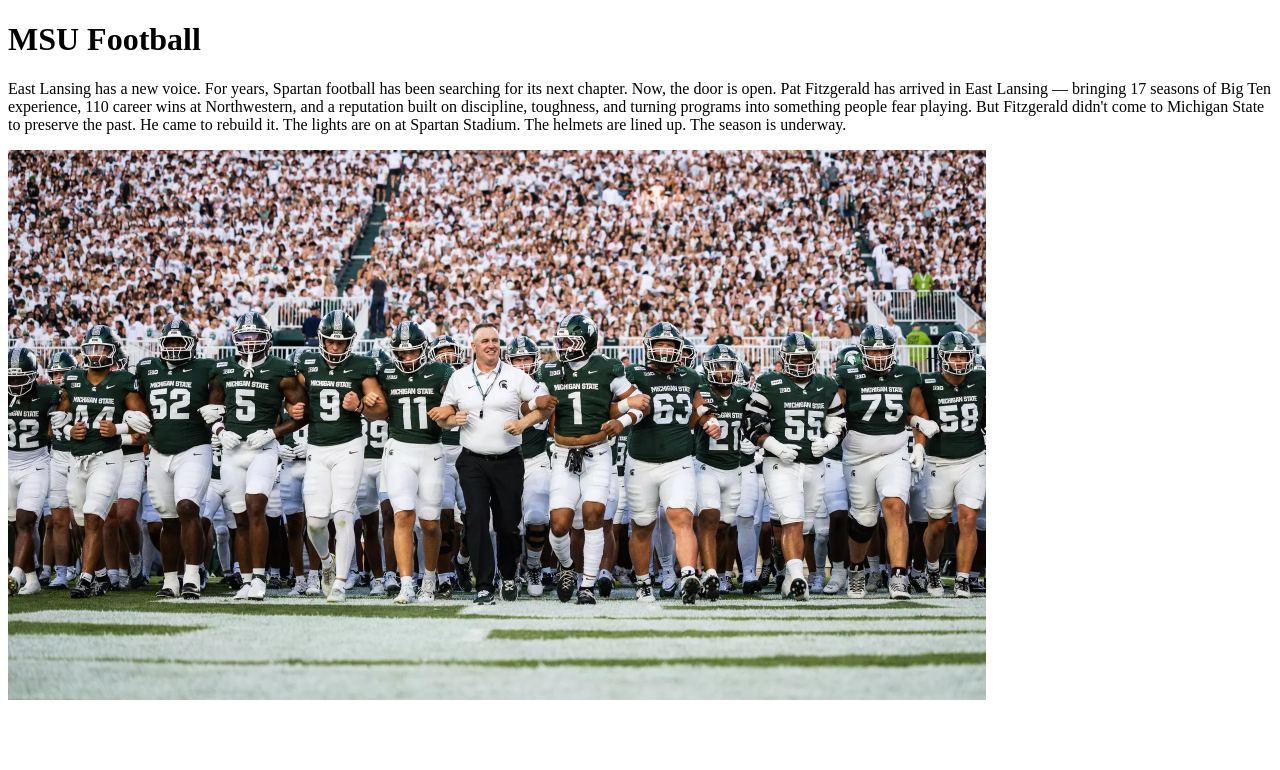
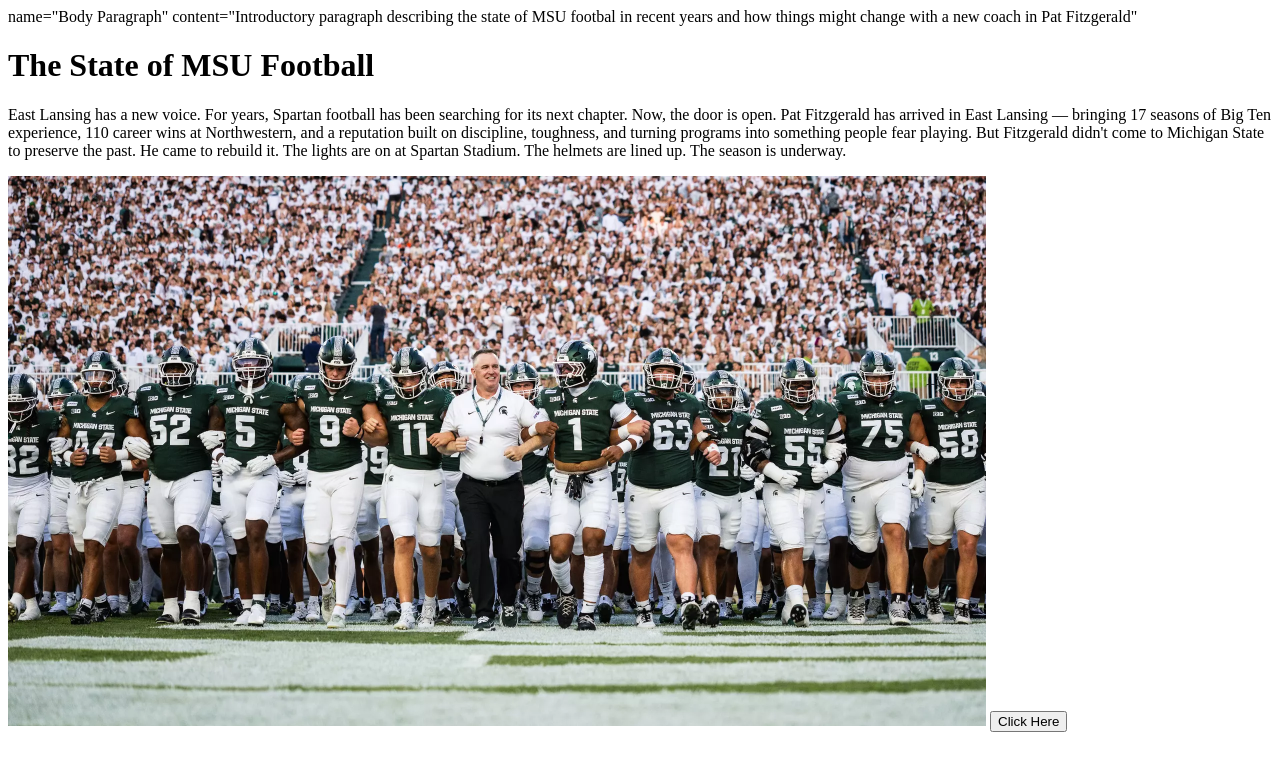
Before and after one commit to Emmanuelchopluk/mi349_repo, a plain HTML site: page index.html in a window 1280 px wide. Drawn offline with Linux system fonts and the light colour scheme.

Commit message:
add click here

```diff
--- a/index.html
+++ b/index.html
@@ -3,11 +3,11 @@
 <head>
     <meta charset="UTF-8">
     <meta name="viewport" content="width=device-width, initial-scale=1.0">
-    <meta>
-    <title>Document</title>
+    <meta> name="Body Paragraph" content="Introductory paragraph describing the state of MSU footbal in recent years and how things might change with a new coach in Pat Fitzgerald"
+    <title>MSU Football Article</title>
 </head>
 <body>
-    <h1>MSU Football</h1>
+    <h1>The State of MSU Football</h1>
     <p>East Lansing has a new voice.
 
 For years, Spartan football has been searching for its next chapter.
@@ -25,5 +25,7 @@ The helmets are lined up.
 The season is underway.</p>
     <img src="msu_football.webp" width="978" height="550" alt="msu logo">
 
+<button onclick="window.location.href='https://msuspartans.com/sports/football';">Click Here</button>
+
 </body>
 </html>
```
